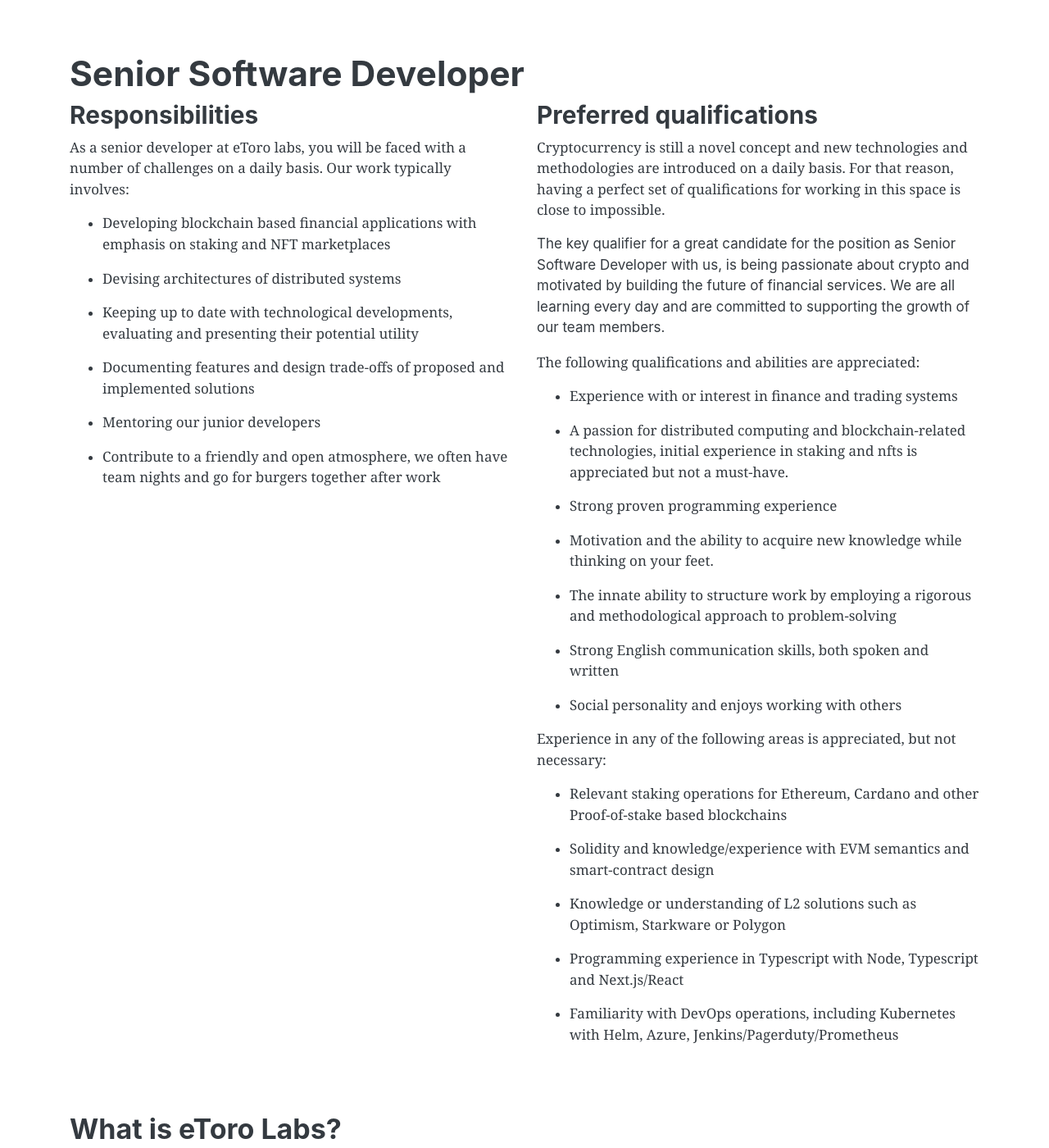
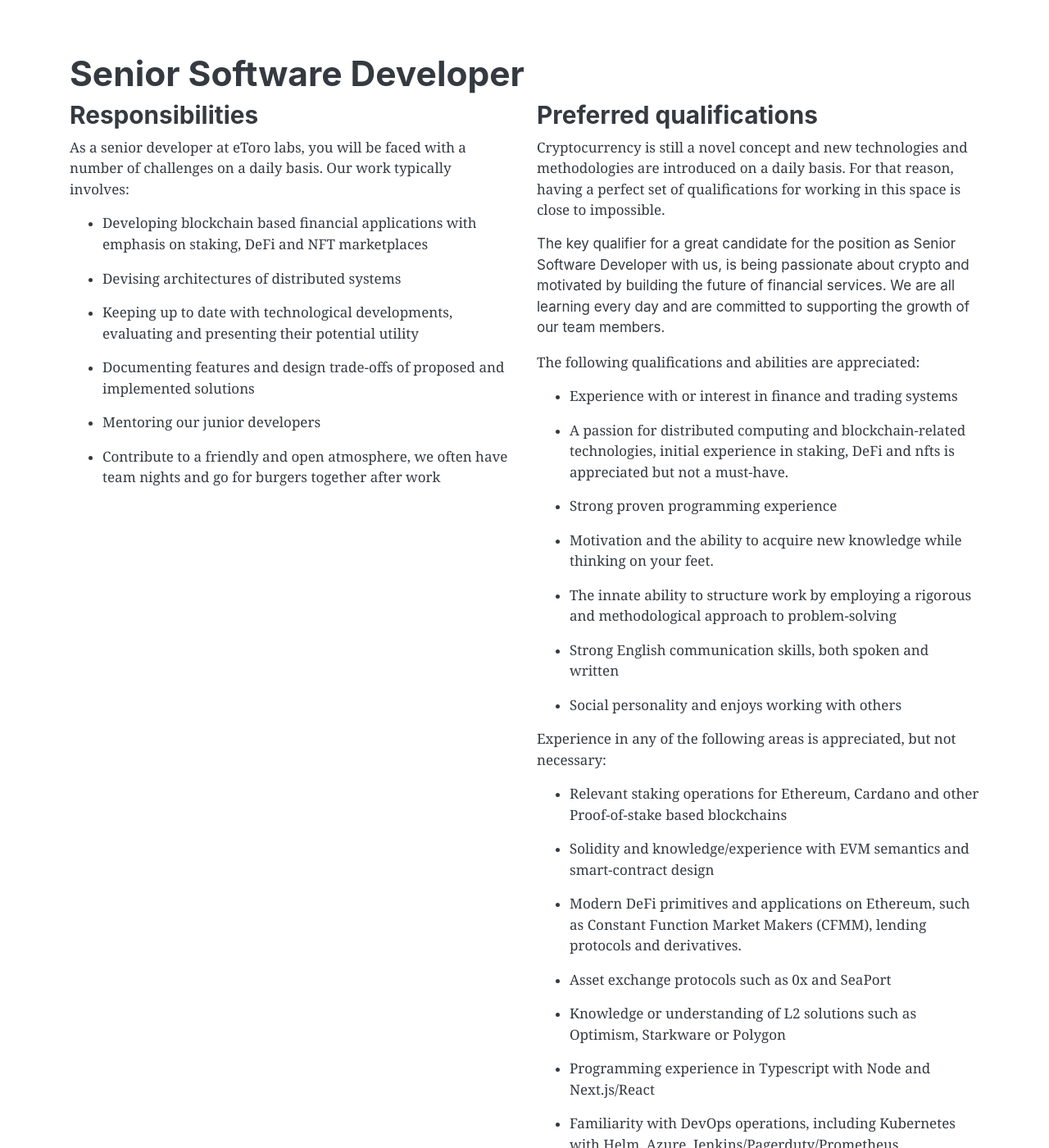
Before and after one commit to etoroxlabs/etoroxlabs.github.io, a Jekyll site: the page built from index.md, in a window 1280 px wide and 1400 px high, scrolled down 800 px. Shown: the whole window at 82% size. Built offline with Jekyll 4.4.1, drawn with Linux system fonts in a browser that asks for light colours.

Commit message:
reintroduced DeFi

```diff
--- a/index.md
+++ b/index.md
@@ -36,7 +36,7 @@ layout: page
     <h3>Responsibilities</h3>
     <p>As a senior developer at eToro labs, you will be faced with a number of challenges on a daily basis. Our work typically involves:</p>
     <ul>
-      <li><p>Developing blockchain based financial applications with emphasis on staking and NFT marketplaces</p></li>
+      <li><p>Developing blockchain based financial applications with emphasis on staking, DeFi and NFT marketplaces</p></li>
       <li><p>Devising architectures of distributed systems</p></li>
       <li><p>Keeping up to date with technological developments, evaluating and presenting their potential utility</p></li>
       <li><p>Documenting features and design trade-offs of proposed and implemented solutions</p></li>
@@ -55,7 +55,7 @@ layout: page
     <p>The following qualifications and abilities are appreciated:</p>
     <ul>
       <li><p>Experience with or interest in finance and trading systems</p></li>
-      <li><p>A passion for distributed computing and blockchain-related technologies, initial experience in staking and nfts is appreciated but not a must-have.</p></li>
+      <li><p>A passion for distributed computing and blockchain-related technologies, initial experience in staking, DeFi and nfts is appreciated but not a must-have.</p></li>
       <li><p>Strong proven programming experience</p></li>
       <li><p>Motivation and the ability to acquire new knowledge while thinking on your feet.</p></li>
       <li><p>The innate ability to structure work by employing a rigorous and methodological approach to problem-solving</p></li>
@@ -66,8 +66,10 @@ layout: page
       <ul>
         <li><p>Relevant staking operations for Ethereum, Cardano and other Proof-of-stake based blockchains</p></li>
         <li><p>Solidity and knowledge/experience with EVM semantics and smart-contract design</p></li>
+        <li><p>Modern DeFi primitives and applications on Ethereum, such as Constant Function Market Makers (CFMM), lending protocols and derivatives.</p></li>
+        <li><p>Asset exchange protocols such as 0x and SeaPort</p></li>
         <li><p>Knowledge or understanding of L2 solutions such as Optimism, Starkware or Polygon</p></li>
-        <li><p>Programming experience in Typescript with Node, Typescript and Next.js/React</p></li>
+        <li><p>Programming experience in Typescript with Node and Next.js/React</p></li>
         <li><p>Familiarity with DevOps operations, including Kubernetes with Helm, Azure, Jenkins/Pagerduty/Prometheus</p></li>
       </ul>
   </div>
```
